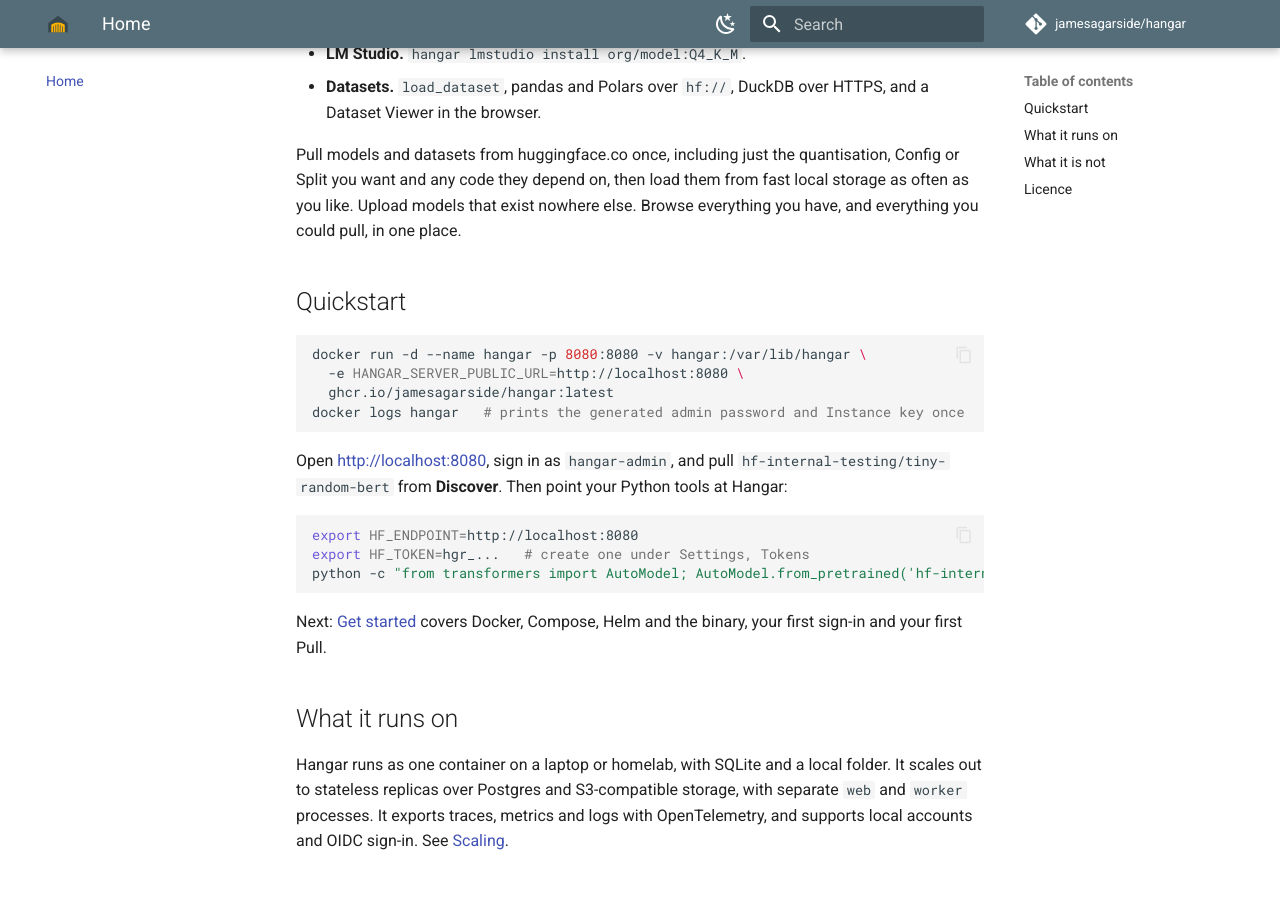
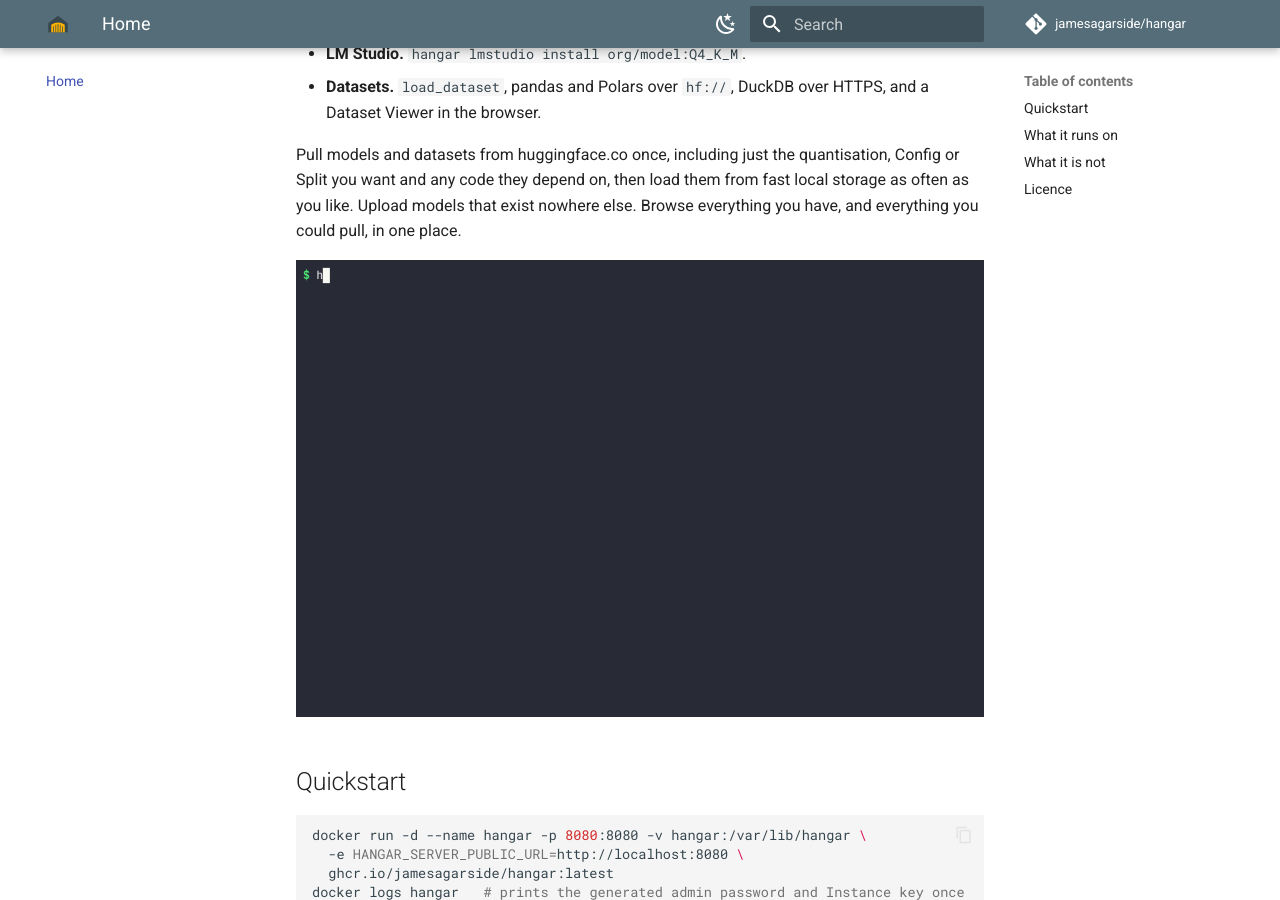
Before and after one commit to hangar-hub/hangar, an MkDocs documentation site: the page built from docs/index.md, in a window 1280 px wide and 900 px high, scrolled down 422 px. Built offline with MkDocs 1.6.1 and Material for MkDocs 9.7.7, drawn with Linux system fonts in a browser that asks for light colours; comment, search, counter and statistics services are not loaded; the version menu is left out.

Commit message:
docs: add the 30-second demo to the Home page
Recorded with scripts/demo.sh against the wired binary: hangar whoami, a
Pull of hf-internal-testing/tiny-random-bert from huggingface.co, hangar
env and an hf download through Hangar.

```diff
--- a/docs/index.md
+++ b/docs/index.md
@@ -11,6 +11,8 @@
 - **Datasets.** `load_dataset`, pandas and Polars over `hf://`, DuckDB over HTTPS, and a Dataset Viewer in the browser.
 
 Pull models and datasets from huggingface.co once, including just the quantisation, Config or Split you want and any code they depend on, then load them from fast local storage as often as you like. Upload models that exist nowhere else. Browse everything you have, and everything you could pull, in one place.
+
+![Hangar in 30 seconds: sign in, pull a model, download it with the hf CLI](assets/demo.gif)
 
 ## Quickstart
 
```
Also changed, not shown: docs/assets/demo.gif (added).
